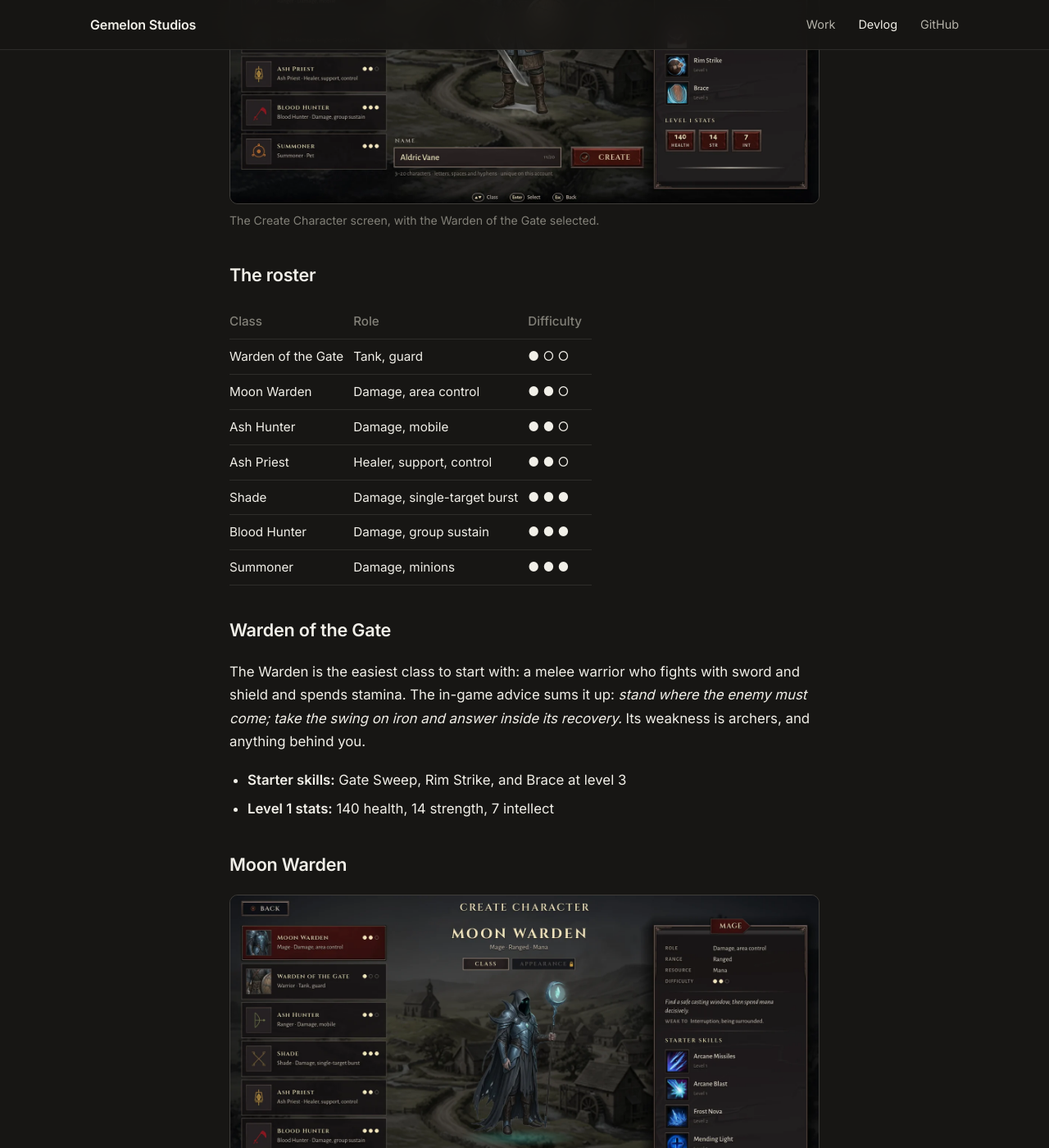
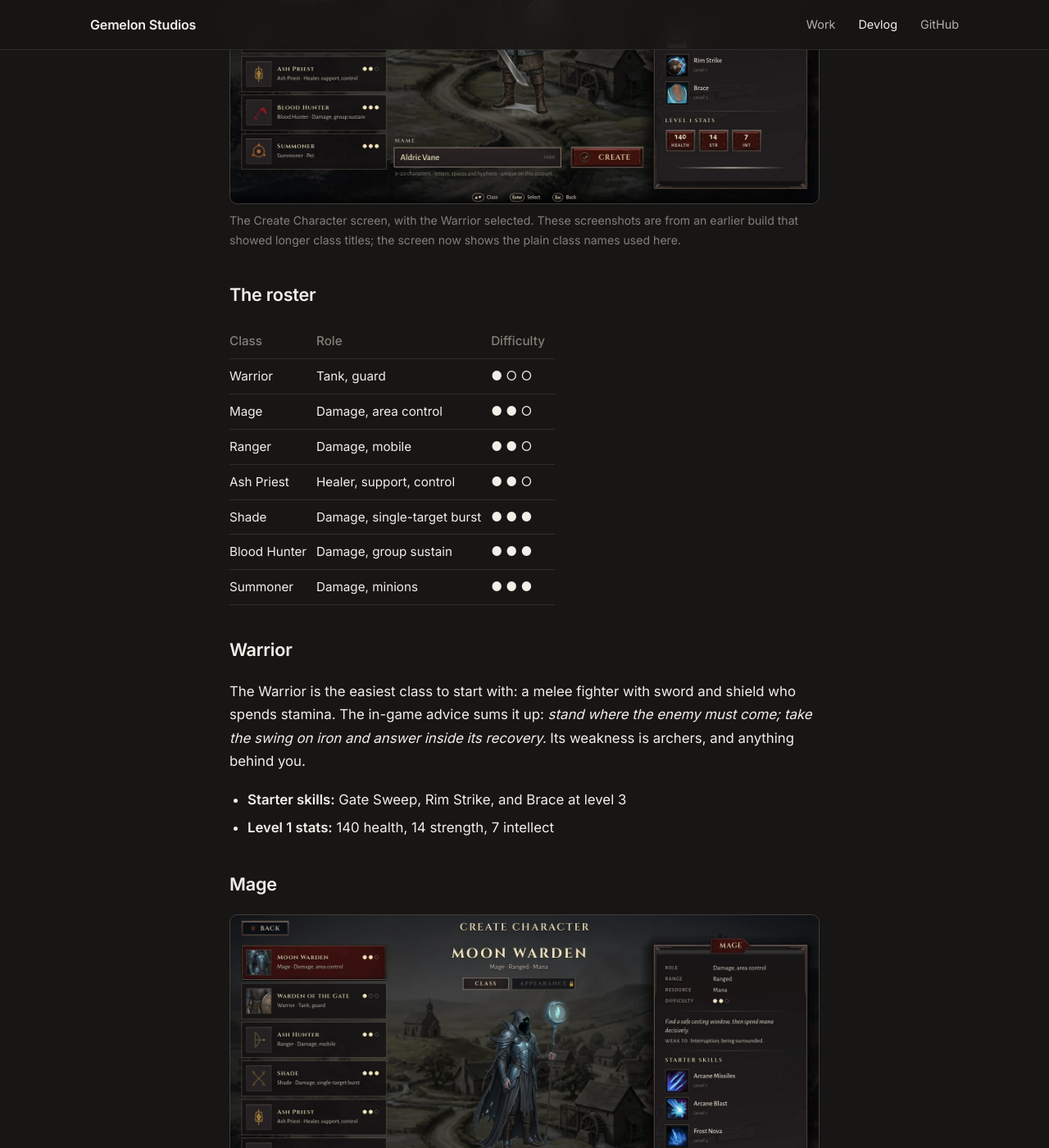
Before and after one commit to RepousiosJim/RepousiosJim.github.io, a Jekyll site: the page built from _posts/2026-10-12-ashen-hunters-seven-classes.md, in a window 1280 px wide and 1400 px high, scrolled down 629 px. Shown: the whole window at 82% size. Built offline with Jekyll 4.4.1, drawn with Linux system fonts in a browser that asks for light colours; some of the changed text lies outside the part shown.

Commit message:
Use the game's current class names: Warrior, Mage, Ranger (#9)
The Create Character screen now shows plain class names instead of titles
(Warden of the Gate, Moon Warden, Ash Hunter). The Ashen Hunters page and the
devlog post follow it; the post notes its screenshots come from an earlier build.


Claude-Session: https://claude.ai/code/session_01HELMhYucK55RTcqykHnEwv

Co-authored-by: Claude <noreply@anthropic.com>

```diff
--- a/_posts/2026-10-12-ashen-hunters-seven-classes.md
+++ b/_posts/2026-10-12-ashen-hunters-seven-classes.md
@@ -7,37 +7,37 @@ image: /assets/ashen-hunters-classes.webp
 Ashen Hunters is a third-person action RPG for Windows, built in Godot and still in development. Every new character starts on the Create Character screen, where you pick one of seven hunter classes. Each class has its own role, resource and difficulty.
 
 <figure>
-  <img src="{{ '/assets/ashen-hunters-classes.webp' | relative_url }}" alt="The Create Character screen with Warden of the Gate selected and all seven classes listed" loading="lazy" width="1600" height="900">
-  <figcaption>The Create Character screen, with the Warden of the Gate selected.</figcaption>
+  <img src="{{ '/assets/ashen-hunters-classes.webp' | relative_url }}" alt="The Create Character screen with the Warrior selected and all seven classes listed" loading="lazy" width="1600" height="900">
+  <figcaption>The Create Character screen, with the Warrior selected. These screenshots are from an earlier build that showed longer class titles; the screen now shows the plain class names used here.</figcaption>
 </figure>
 
 ## The roster
 
 | Class | Role | Difficulty |
 |---|---|---|
-| Warden of the Gate | Tank, guard | ● ○ ○ |
-| Moon Warden | Damage, area control | ● ● ○ |
-| Ash Hunter | Damage, mobile | ● ● ○ |
+| Warrior | Tank, guard | ● ○ ○ |
+| Mage | Damage, area control | ● ● ○ |
+| Ranger | Damage, mobile | ● ● ○ |
 | Ash Priest | Healer, support, control | ● ● ○ |
 | Shade | Damage, single-target burst | ● ● ● |
 | Blood Hunter | Damage, group sustain | ● ● ● |
 | Summoner | Damage, minions | ● ● ● |
 
-## Warden of the Gate
+## Warrior
 
-The Warden is the easiest class to start with: a melee warrior who fights with sword and shield and spends stamina. The in-game advice sums it up: *stand where the enemy must come; take the swing on iron and answer inside its recovery.* Its weakness is archers, and anything behind you.
+The Warrior is the easiest class to start with: a melee fighter with sword and shield who spends stamina. The in-game advice sums it up: *stand where the enemy must come; take the swing on iron and answer inside its recovery.* Its weakness is archers, and anything behind you.
 
 - **Starter skills:** Gate Sweep, Rim Strike, and Brace at level 3
 - **Level 1 stats:** 140 health, 14 strength, 7 intellect
 
-## Moon Warden
+## Mage
 
 <figure>
-  <img src="{{ '/assets/ashen-hunters-moon-warden.webp' | relative_url }}" alt="The Create Character screen with the Moon Warden selected" loading="lazy" width="1600" height="900">
-  <figcaption>The Moon Warden, a ranged mage of frost and arcana.</figcaption>
+  <img src="{{ '/assets/ashen-hunters-moon-warden.webp' | relative_url }}" alt="The Create Character screen with the Mage selected" loading="lazy" width="1600" height="900">
+  <figcaption>The Mage, a ranged caster of frost and arcana.</figcaption>
 </figure>
 
-The Moon Warden is a ranged mage of frost and arcana that spends mana. The advice here: *find a safe casting window, then spend mana decisively.* It struggles with interruptions and with being surrounded.
+The Mage is a ranged caster of frost and arcana that spends mana. The advice here: *find a safe casting window, then spend mana decisively.* It struggles with interruptions and with being surrounded.
 
 - **Starter skills:** Arcane Missiles, Arcane Blast, Frost Nova at level 2, and Mending Light at level 3
 - **Level 1 stats:** 80 health, 95 mana, 6 strength, 15 intellect
```
Also changed, not shown: _projects/ashen-hunters.md (+2 -2 lines).
